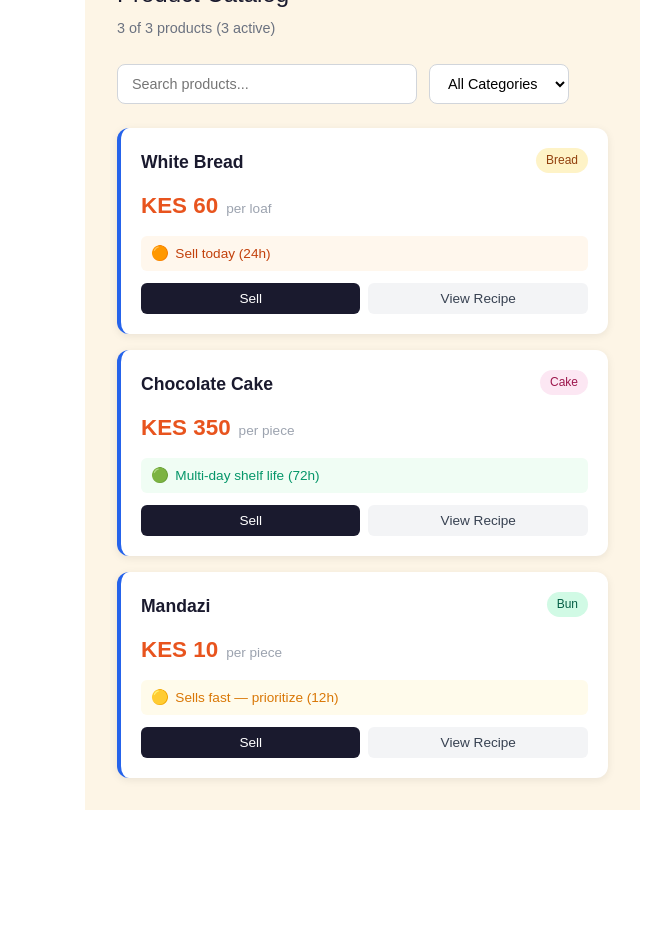
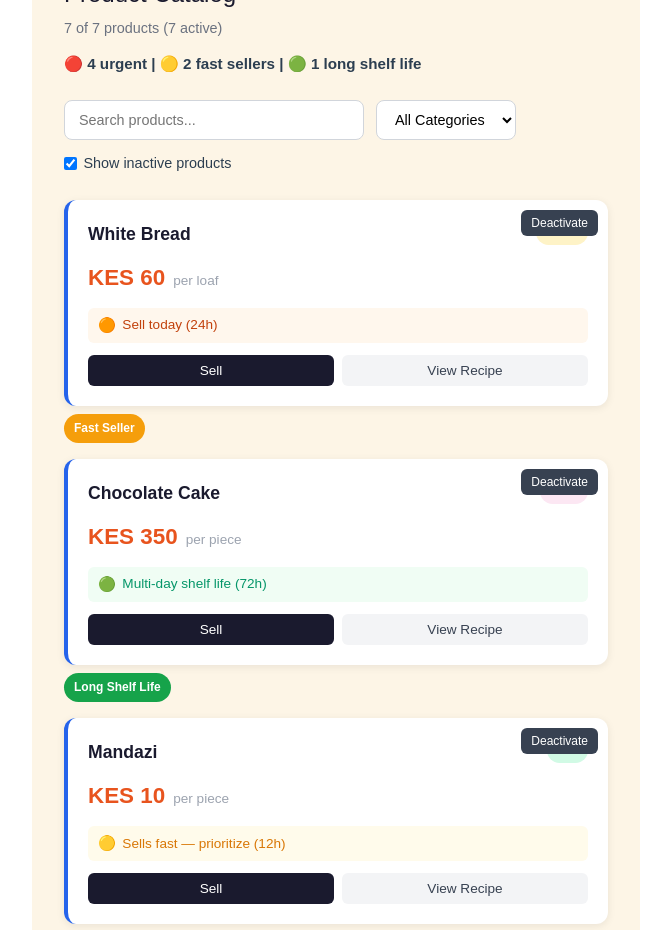
Before and after one commit to SAID444-hash/bakery-production-system, a Vue app in the folder frontend/: page /products in a window 1280 px wide. Shown: the part 120-1050 px from the top of the page, without its empty margins (0-671 px from the left). Before the commit the page ends 930 px from the top, so only its background shows below. Built offline with nearby package versions, Linux system fonts and the light colour scheme.

Commit message:
Added product sale panel and active toggle features

```diff
--- a/frontend/src/views/ProductsView.vue
+++ b/frontend/src/views/ProductsView.vue
@@ -1,35 +1,116 @@
 <script setup>
-//fetching all products from the backend
+// fetching all products from the backend
 import { ref, computed } from 'vue'
 import ProductCard from '../components/ProductCard.vue'
 
 // ---------------------------------------------------------------
-// SAMPLE DATA — matches our PRODUCTS table from the ERD
-//
-// In Week 6, this entire array will be replaced with:
-//   onMounted(async () => {
-//     const response = await axios.get('/api/products')
-//     products.value = response.data
-//   })
-//
-// The API response will return the EXACT same shape — that's why
-// we use the same field names as the database columns now.
+// PRODUCTS DATA
 // ---------------------------------------------------------------
 const products = ref([
-  { id: 1, name: 'White Bread', category: 'bread', selling_price: 60, shelf_life_hours: 24, unit: 'loaf', is_active: true },
-  { id: 2, name: 'Chocolate Cake', category: 'cake', selling_price: 350, shelf_life_hours: 72, unit: 'piece', is_active: true },
-  { id: 3, name: 'Mandazi', category: 'bun', selling_price: 10, shelf_life_hours: 12, unit: 'piece', is_active: true },
+  {
+    id: 1,
+    name: 'White Bread',
+    category: 'bread',
+    selling_price: 60,
+    shelf_life_hours: 24,
+    unit: 'loaf',
+    is_active: true
+  },
+  {
+    id: 2,
+    name: 'Chocolate Cake',
+    category: 'cake',
+    selling_price: 350,
+    shelf_life_hours: 72,
+    unit: 'piece',
+    is_active: true
+  },
+  {
+    id: 3,
+    name: 'Mandazi',
+    category: 'bun',
+    selling_price: 10,
+    shelf_life_hours: 12,
+    unit: 'piece',
+    is_active: true
+  },
 
+  // Added Products
+  {
+    id: 4,
+    name: 'Brown Bread',
+    category: 'bread',
+    selling_price: 65,
+    shelf_life_hours: 24,
+    unit: 'loaf',
+    is_active: true
+  },
+  {
+    id: 5,
+    name: 'Cinnamon Roll',
+    category: 'pastry',
+    selling_price: 40,
+    shelf_life_hours: 12,
+    unit: 'piece',
+    is_active: true
+  },
+  {
+    id: 6,
+    name: 'Meat Pie',
+    category: 'pastry',
+    selling_price: 80,
+    shelf_life_hours: 8,
+    unit: 'piece',
+    is_active: true
+  },
+  {
+    id: 7,
+    name: 'Chapati',
+    category: 'bread',
+    selling_price: 20,
+    shelf_life_hours: 8,
+    unit: 'piece',
+    is_active: true
+  }
 ])
-// ad 4 more products to have more data to work with
 
-// Search and filter state
+// ---------------------------------------------------------------
+// SEARCH + FILTERS
+// ---------------------------------------------------------------
 const searchQuery = ref('')
 const selectedCategory = ref('all')
+const showInactive = ref(true)
 
 // ---------------------------------------------------------------
-// COMPUTED: these recalculate automatically when data changes
-// This is the same pattern you'll use on every page
+// SALE PANEL
+// ---------------------------------------------------------------
+const selectedProduct = ref(null)
+const quantity = ref(1)
+
+const totalPrice = computed(() => {
+  if (!selectedProduct.value) return 0
+  return selectedProduct.value.selling_price * quantity.value
+})
+
+// ---------------------------------------------------------------
+// SHELF LIFE COUNTERS
+// ---------------------------------------------------------------
+const urgentCount = computed(() =>
+  products.value.filter(p => p.shelf_life_hours <= 12).length
+)
+
+const fastSellerCount = computed(() =>
+  products.value.filter(
+    p => p.shelf_life_hours > 12 && p.shelf_life_hours <= 48
+  ).length
+)
+
+const longShelfLifeCount = computed(() =>
+  products.value.filter(p => p.shelf_life_hours > 48).length
+)
+
+// ---------------------------------------------------------------
+// COMPUTED VALUES
 // ---------------------------------------------------------------
 const categories = computed(() => {
   const cats = [...new Set(products.value.map(p => p.category))]
@@ -38,70 +119,222 @@ const categories = computed(() => {
 
 const filteredProducts = computed(() => {
   return products.value.filter(product => {
-    const matchesSearch = product.name.toLowerCase().includes(searchQuery.value.toLowerCase())
-    const matchesCategory = selectedCategory.value === 'all' || product.category === selectedCategory.value
-    return matchesSearch && matchesCategory
+
+    const matchesSearch = product.name
+      .toLowerCase()
+      .includes(searchQuery.value.toLowerCase())
+
+    const matchesCategory =
+      selectedCategory.value === 'all' ||
+      product.category === selectedCategory.value
+
+    const matchesActive =
+      showInactive.value || product.is_active
+
+    return matchesSearch && matchesCategory && matchesActive
   })
 })
 
-const activeCount = computed(() => products.value.filter(p => p.is_active).length)
+const activeCount = computed(() =>
+  products.value.filter(p => p.is_active).length
+)
 
-// Event handlers
+// ---------------------------------------------------------------
+// EVENT HANDLERS
+// ---------------------------------------------------------------
 function handleSale(product) {
-  alert(`Sale: ${product.name} for KES ${product.selling_price}`)
-  // In Week 6: await axios.post('/api/sales', { product_id: product.id, quantity: 1, ... })
+  if (!product.is_active) return
+
+  selectedProduct.value = product
+  quantity.value = 1
+}
+
+function confirmSale() {
+  alert(
+    `Sale Confirmed!\n` +
+    `${selectedProduct.value.name}\n` +
+    `Quantity: ${quantity.value}\n` +
+    `Total: KES ${totalPrice.value}`
+  )
+
+  selectedProduct.value = null
 }
 
 function handleViewRecipe(productId) {
   alert(`View recipe for product #${productId}`)
-  // In Week 6: await axios.get(`/api/products/${productId}/recipe`)
-  // This will return RECIPE_ITEMS joined with INGREDIENTS
+}
+
+function toggleActive(product) {
+  product.is_active = !product.is_active
 }
 </script>
 
-
 <template>
   <div class="products-page">
+
+    <!-- HEADER -->
     <div class="page-header">
       <div>
         <h1>Product Catalog</h1>
+
         <p class="subtitle">
           {{ filteredProducts.length }} of {{ products.length }} products
           ({{ activeCount }} active)
         </p>
+
+        <!-- Shelf Life Summary -->
+        <div class="shelf-summary">
+          🔴 {{ urgentCount }} urgent |
+          🟡 {{ fastSellerCount }} fast sellers |
+          🟢 {{ longShelfLifeCount }} long shelf life
+        </div>
       </div>
     </div>
 
-    <!-- Search and filter bar -->
+    <!-- SEARCH + FILTER -->
     <div class="filter-bar">
+
       <input
         v-model="searchQuery"
         type="text"
         placeholder="Search products..."
         class="search-input"
       >
-      <select v-model="selectedCategory" class="filter-select">
-        <option v-for="cat in categories" :key="cat" :value="cat">
+
+      <select
+        v-model="selectedCategory"
+        class="filter-select"
+      >
+        <option
+          v-for="cat in categories"
+          :key="cat"
+          :value="cat"
+        >
           {{ cat === 'all' ? 'All categories' : cat }}
         </option>
       </select>
+
+      <!-- Show inactive filter -->
+      <label class="checkbox-label">
+        <input
+          type="checkbox"
+          v-model="showInactive"
+        >
+        Show inactive products
+      </label>
     </div>
 
-    <!-- Product grid -->
+    <!-- PRODUCT GRID -->
     <div class="product-grid">
-      <ProductCard
+
+      <div
         v-for="product in filteredProducts"
         :key="product.id"
-        :product="product"
-        @sell-product="handleSale"
-        @view-recipe="handleViewRecipe"
-      />
+        class="product-wrapper"
+        :class="{ inactive: !product.is_active }"
+      >
+
+        <!-- Toggle Active Button -->
+        <button
+          class="toggle-btn"
+          @click="toggleActive(product)"
+        >
+          {{ product.is_active ? 'Deactivate' : 'Activate' }}
+        </button>
+
+        <!-- Product Card -->
+        <ProductCard
+          :product="product"
+          @sell-product="handleSale"
+          @view-recipe="handleViewRecipe"
+        />
+
+        <!-- Shelf Life Badges -->
+        <div class="badge-container">
+
+          <span
+            v-if="product.shelf_life_hours <= 12"
+            class="badge urgent"
+          >
+            Urgent Sale
+          </span>
+
+          <span
+            v-else-if="product.shelf_life_hours <= 48"
+            class="badge fast"
+          >
+            Fast Seller
+          </span>
+
+          <span
+            v-else
+            class="badge long"
+          >
+            Long Shelf Life
+          </span>
+        </div>
+
+        <!-- Disabled Overlay -->
+        <div
+          v-if="!product.is_active"
+          class="inactive-label"
+        >
+          Inactive Product
+        </div>
+
+      </div>
     </div>
 
-    <!-- Empty state -->
-    <div v-if="filteredProducts.length === 0" class="empty-state">
-      <p>No products match your search. Try a different term or category.</p>
+    <!-- EMPTY STATE -->
+    <div
+      v-if="filteredProducts.length === 0"
+      class="empty-state"
+    >
+      <p>
+        No products match your search.
+        Try a different term or category.
+      </p>
     </div>
+
+    <!-- SALE CONFIRMATION PANEL -->
+    <div
+      v-if="selectedProduct"
+      class="sale-panel"
+    >
+      <h2>Confirm Sale</h2>
+
+      <p>
+        <strong>Product:</strong>
+        {{ selectedProduct.name }}
+      </p>
+
+      <p>
+        <strong>Price:</strong>
+        KES {{ selectedProduct.selling_price }}
+      </p>
+
+      <div class="quantity-box">
+        <label>Quantity:</label>
+
+        <input
+          type="number"
+          min="1"
+          v-model="quantity"
+        >
+      </div>
+
+      <p class="total">
+        Total: KES {{ totalPrice }}
+      </p>
+
+      <button
+        class="confirm-btn"
+        @click="confirmSale"
+      >
+        Confirm Sale
+      </button>
+    </div>
+
   </div>
 </template>
 
@@ -129,10 +362,17 @@ function handleViewRecipe(productId) {
   margin-top: 0.25rem;
 }
 
+.shelf-summary {
+  margin-top: 0.75rem;
+  font-weight: 600;
+  font-size: 0.95rem;
+}
+
 .filter-bar {
   display: flex;
   gap: 0.75rem;
   margin-bottom: 1.5rem;
+  flex-wrap: wrap;
 }
 
 .search-input {
@@ -143,10 +383,11 @@ function handleViewRecipe(productId) {
   border-radius: 8px;
   font-size: 0.9rem;
   outline: none;
-  transition: border-color 0.2s;
 }
 
-.search-input:focus { border-color: #2563EB; }
+.search-input:focus {
+  border-color: #2563EB;
+}
 
 .filter-select {
   padding: 10px 14px;
@@ -157,10 +398,76 @@ function handleViewRecipe(productId) {
   text-transform: capitalize;
 }
 
+.checkbox-label {
+  display: flex;
+  align-items: center;
+  gap: 0.4rem;
+  font-size: 0.9rem;
+}
+
 .product-grid {
   display: grid;
   grid-template-columns: repeat(auto-fill, minmax(300px, 1fr));
   gap: 1rem;
+}
+
+.product-wrapper {
+  position: relative;
+  transition: 0.3s;
+}
+
+.product-wrapper.inactive {
+  opacity: 0.5;
+}
+
+.toggle-btn {
+  position: absolute;
+  top: 10px;
+  right: 10px;
+  z-index: 5;
+  border: none;
+  background: #374151;
+  color: white;
+  padding: 6px 10px;
+  border-radius: 6px;
+  font-size: 0.75rem;
+  cursor: pointer;
+}
+
+.toggle-btn:hover {
+  background: #111827;
+}
+
+.badge-container {
+  margin-top: 0.5rem;
+}
+
+.badge {
+  display: inline-block;
+  padding: 5px 10px;
+  border-radius: 999px;
+  color: white;
+  font-size: 0.75rem;
+  font-weight: 600;
+}
+
+.urgent {
+  background: #DC2626;
+}
+
+.fast {
+  background: #F59E0B;
+}
+
+.long {
+  background: #16A34A;
+}
+
+.inactive-label {
+  margin-top: 0.5rem;
+  color: #DC2626;
+  font-size: 0.85rem;
+  font-weight: bold;
 }
 
 .empty-state {
@@ -169,4 +476,49 @@ function handleViewRecipe(productId) {
   color: #9CA3AF;
   font-size: 1rem;
 }
+
+/* SALE PANEL */
+.sale-panel {
+  margin-top: 2rem;
+  background: white;
+  padding: 1.5rem;
+  border-radius: 12px;
+  border: 1px solid #E5E7EB;
+  box-shadow: 0 2px 8px rgba(0,0,0,0.08);
+}
+
+.sale-panel h2 {
+  margin-bottom: 1rem;
+  color: #1A1A2E;
+}
+
+.quantity-box {
+  margin: 1rem 0;
+}
+
+.quantity-box input {
+  width: 100px;
+  padding: 8px;
+  margin-left: 0.5rem;
+}
+
+.total {
+  font-size: 1.1rem;
+  font-weight: bold;
+  margin-bottom: 1rem;
+}
+
+.confirm-btn {
+  background: #E8541E;
+  color: white;
+  border: none;
+  padding: 10px 18px;
+  border-radius: 8px;
+  cursor: pointer;
+  font-weight: 600;
+}
+
+.confirm-btn:hover {
+  background: #c94516;
+}
 </style>
```
